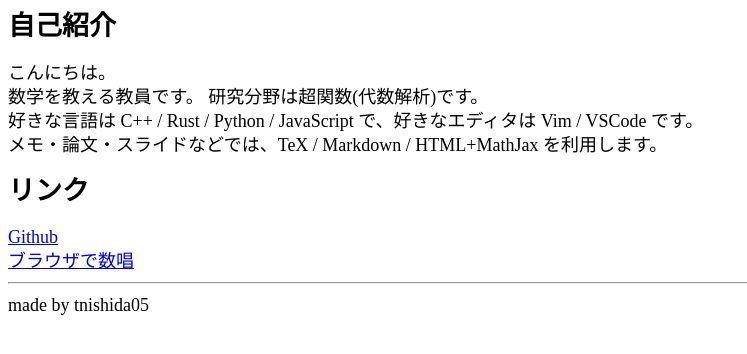
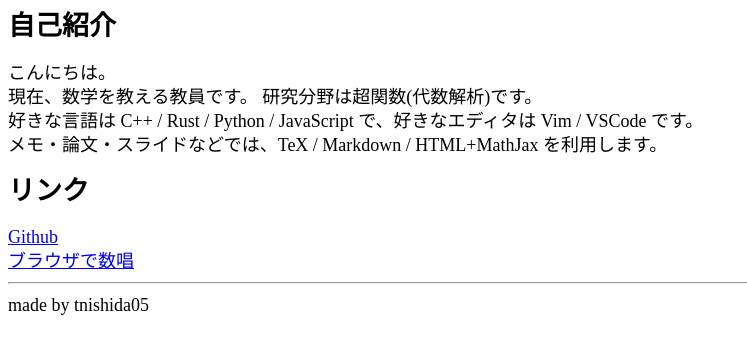
Before and after one commit to tnishida05/tnishida05.github.io, a plain HTML site: page index.html in a window 1280 px wide. Shown: the part 58-412 px from the top of the page, without its empty margins (0-747 px from the left). Drawn offline with nearby package versions, Linux system fonts and the light colour scheme.

Commit message:
feat: A new feature

```diff
--- a/index.html
+++ b/index.html
@@ -24,7 +24,7 @@
       <main>
         こんにちは。
         <br>
-        数学を教える教員です。
+        現在、数学を教える教員です。
         研究分野は超関数(代数解析)です。
         <br>
         好きな言語は C++ / Rust / Python / JavaScript で、好きなエディタは Vim / VSCode です。
```
